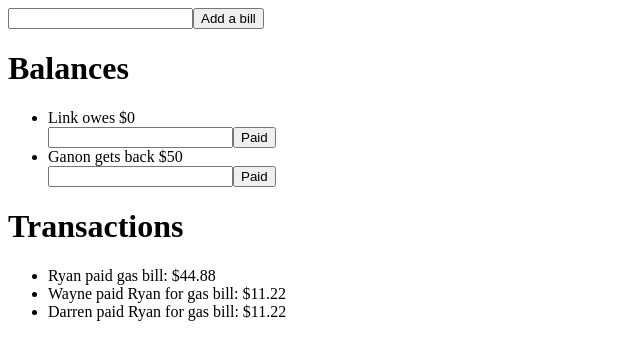
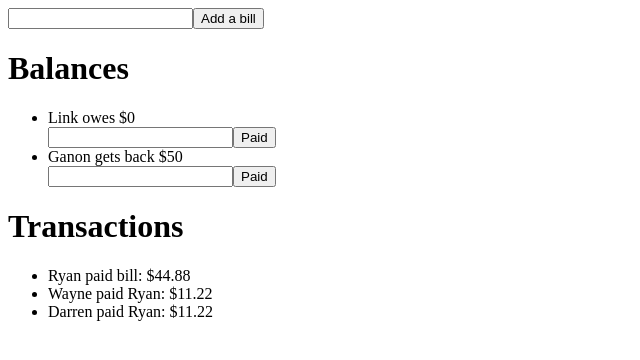
Before and after one commit to rtessier/split, a React app: page / in a window 1280 px wide. Shown: the top 360 px of the page, without its empty margins (0-640 px from the left). Built offline with nearby package versions, Linux system fonts and the light colour scheme.

Commit message:
Change transaction list items

```diff
--- a/components/TransactionsList.js
+++ b/components/TransactionsList.js
@@ -7,9 +7,9 @@ class TransactionsList extends Component {
         <h1>Transactions</h1>
         <div>
           <ul>
-            <li>Ryan paid gas bill: $44.88</li>
-            <li>Wayne paid Ryan for gas bill: $11.22</li>
-            <li>Darren paid Ryan for gas bill: $11.22</li>
+            <li>Ryan paid bill: $44.88</li>
+            <li>Wayne paid Ryan: $11.22</li>
+            <li>Darren paid Ryan: $11.22</li>
           </ul>
         </div>
       </div>
```
